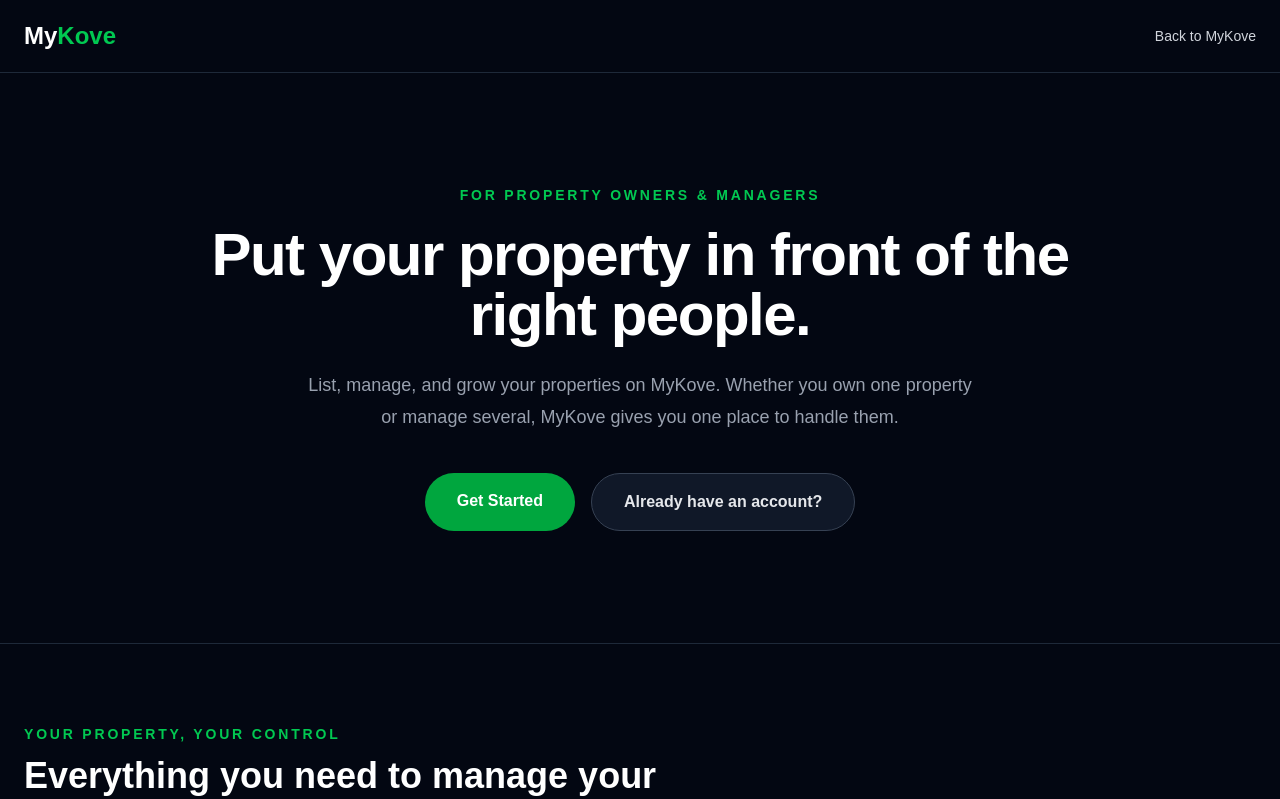
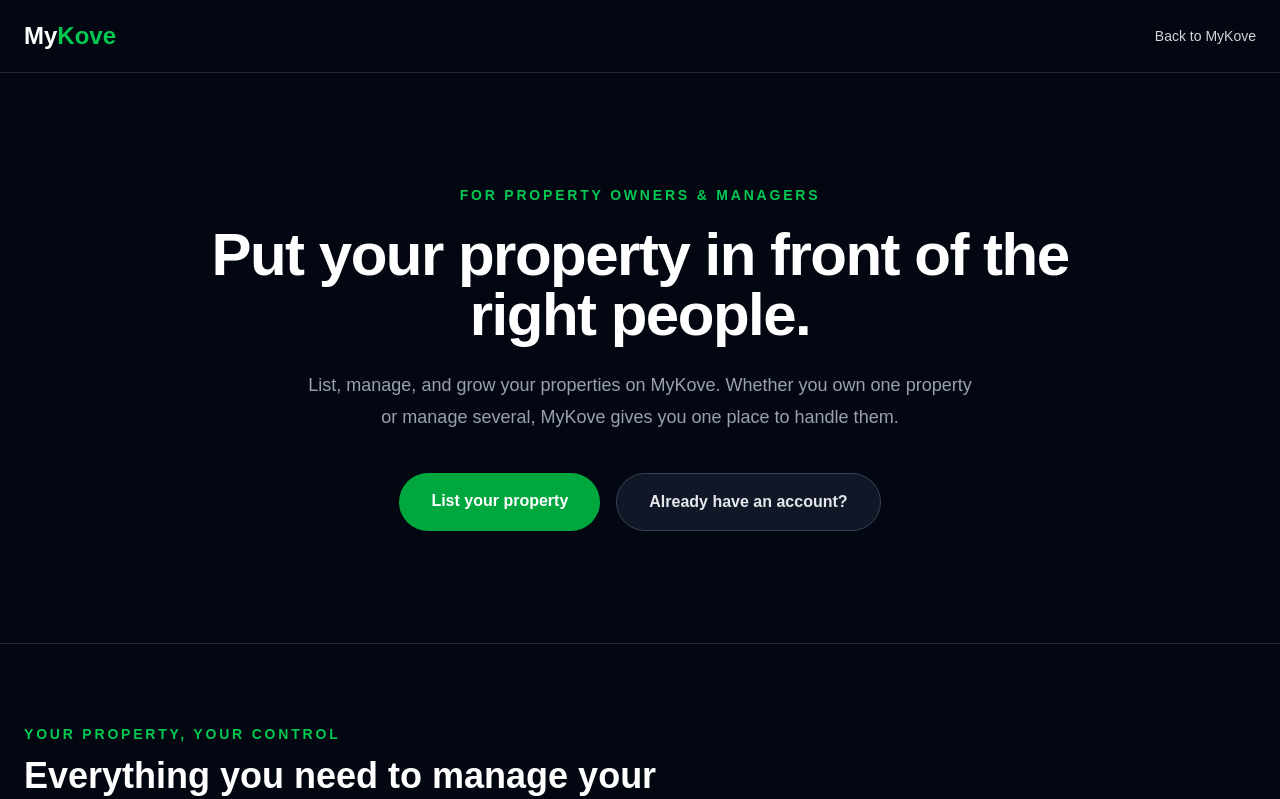
Before and after one commit to anoze209-art/my-kove, a Next.js app: page /property-owners in a window 1280 px wide. Shown: the top 799 px of the page. Built offline with nearby package versions, Linux system fonts and the light colour scheme.

Commit message:
Change link text from 'Get Started' to 'List your property'

```diff
--- a/app/property-owners/page.tsx
+++ b/app/property-owners/page.tsx
@@ -41,7 +41,7 @@ export default function PropertyOwners() {
               href="/property-owners/sign-up"
               className="rounded-full bg-green-600 px-8 py-4 font-semibold text-white transition hover:bg-green-500"
             >
-              Get Started
+             List your property
             </Link>
 
             <Link
```
